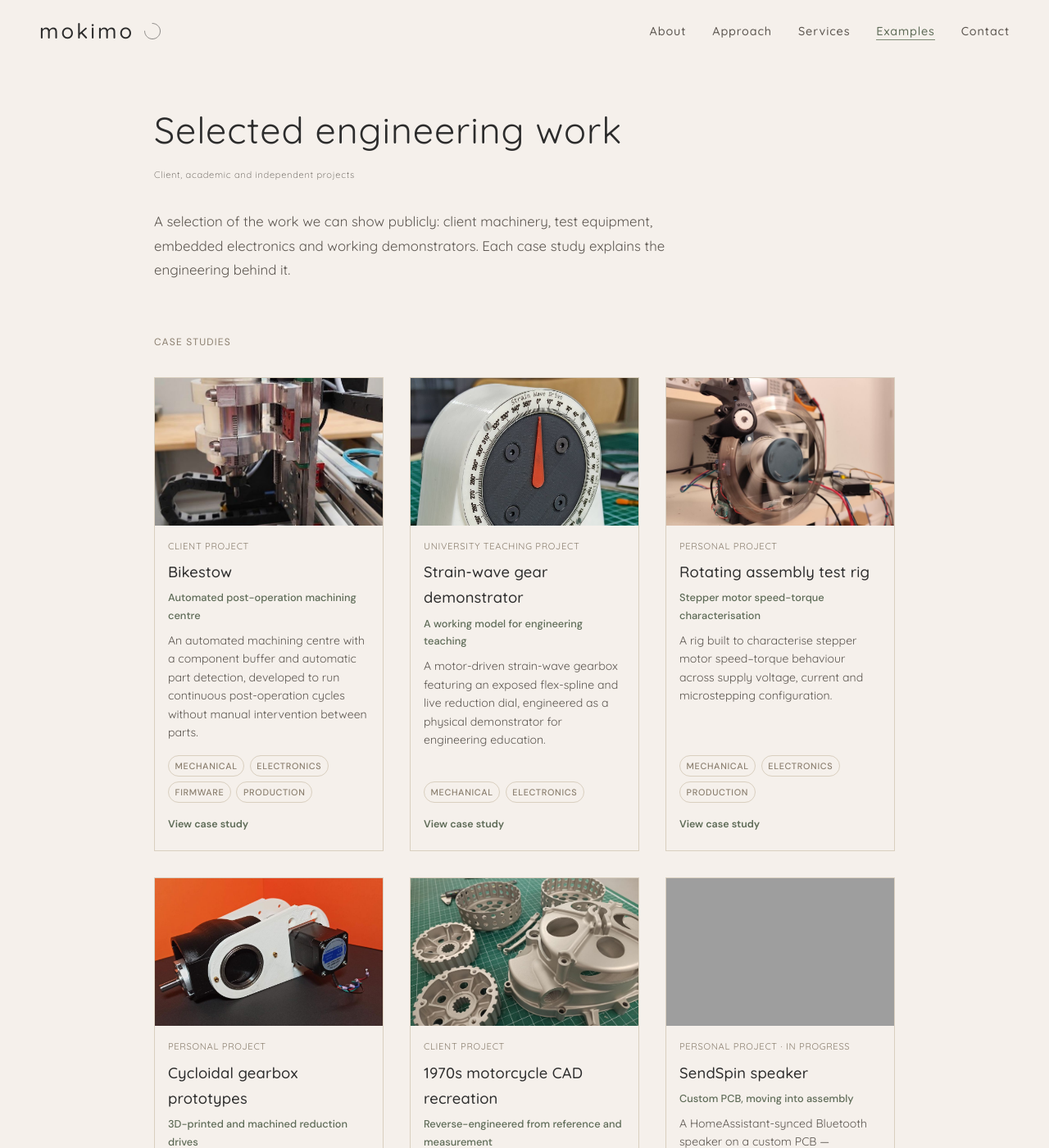
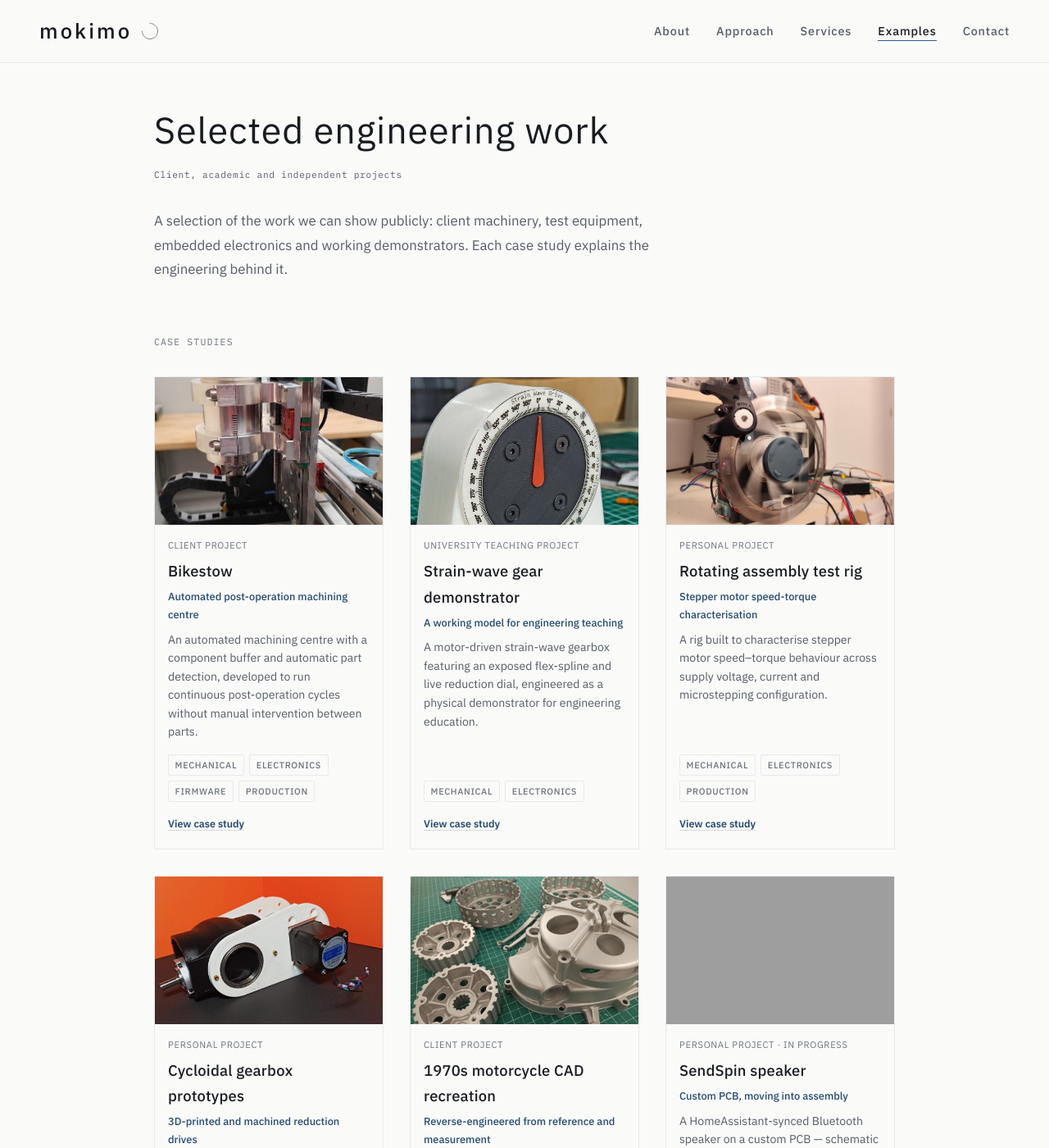
Before and after one commit to Mokimo-Limited/www.mokimo.co.uk, a Jekyll site: the page built from examples/index.html, in a window 1280 px wide and 1400 px high. Shown: the whole window at 82% size. Built offline with Jekyll 4.4.1, drawn with Linux system fonts in a browser that asks for light colours; grey boxes are pictures that could not be loaded.

Commit message:
restyle: IBM Plex type, neutral slate palette, remove decorative motion

```diff
--- a/_includes/head.html
+++ b/_includes/head.html
@@ -8,7 +8,7 @@
   <link rel="preconnect" href="https://fonts.googleapis.com">
   <link rel="preconnect" href="https://fonts.gstatic.com" crossorigin>
   <script>document.documentElement.classList.add('js');</script>
-  <link href="https://fonts.googleapis.com/css2?family=Quicksand:wght@300;400;500;600;700&family=DM+Sans:wght@400;500;600{% if page.extra_font %}&family={{ page.extra_font }}{% endif %}&display=swap" rel="stylesheet">
+  <link href="https://fonts.googleapis.com/css2?family=IBM+Plex+Sans:wght@400;500;600&family=IBM+Plex+Mono:wght@400;500&display=swap" rel="stylesheet">
   <link rel="stylesheet" href="/styles/core.css">
   {% for sheet in page.extra_css %}<link rel="stylesheet" href="/styles/pages/{{ sheet }}.css">
   {% endfor -%}
--- a/examples/process/index.html
+++ b/examples/process/index.html
@@ -6,7 +6,6 @@ body_class: process-page
 nav: examples
 extra_css:
   - examples
-extra_font: "Caveat:wght@500;600"
 ---
 
   <div class="examples-banner">
--- a/scripts/site.js
+++ b/scripts/site.js
@@ -1,14 +1,3 @@
-const siteHeader = document.querySelector('.site-header');
-
-if (siteHeader) {
-  const updateHeader = () => {
-    siteHeader.classList.toggle('scrolled', window.scrollY > 40);
-  };
-
-  updateHeader();
-  window.addEventListener('scroll', updateHeader, { passive: true });
-}
-
 const revealElements = document.querySelectorAll('.reveal');
 
 if (revealElements.length) {
@@ -17,18 +6,10 @@ if (revealElements.length) {
       entries.forEach((entry) => {
         if (!entry.isIntersecting) return;
 
-        const siblings = Array.from(
-          entry.target.parentElement.querySelectorAll('.reveal')
-        );
-        const index = siblings.indexOf(entry.target);
-
-        window.setTimeout(() => {
-          entry.target.classList.add('visible');
-        }, Math.max(index, 0) * 120);
-
+        entry.target.classList.add('visible');
         revealObserver.unobserve(entry.target);
       });
-    }, { threshold: 0.15, rootMargin: '0px 0px -40px 0px' });
+    }, { threshold: 0.15 });
 
     revealElements.forEach((element) => revealObserver.observe(element));
   } else {
--- a/styles/core.css
+++ b/styles/core.css
@@ -27,18 +27,19 @@
 /* --- Design tokens --- */
 
 :root {
-  --color-base: #F5F0EB;
-  --color-text: #2C2C2C;
-  --color-text-muted: #5C5650;
-  --color-accent: #7D8B75;
-  --color-accent-deep: #5E6B57;
-  --color-sand: #C4B5A0;
-  --color-sand-light: #D9CFBF;
-  --color-warm-brown: #8A7E6E;
+  --color-base: #FAFAF9;
+  --color-text: #181B1F;
+  --color-text-muted: #565D66;
+  --color-accent: #2E5E8C;
+  --color-accent-deep: #234A70;
+  --color-sand: #D8DADD;
+  --color-sand-light: #E8EAEC;
+  --color-warm-brown: #6E747C;
 
-  --font-display: 'Quicksand', -apple-system, sans-serif;
-  --font-body: 'Quicksand', -apple-system, sans-serif;
-  --font-heading: 'DM Sans', -apple-system, sans-serif;
+  --font-display: 'IBM Plex Sans', -apple-system, sans-serif;
+  --font-body: 'IBM Plex Sans', -apple-system, sans-serif;
+  --font-heading: 'IBM Plex Sans', -apple-system, sans-serif;
+  --font-mono: 'IBM Plex Mono', 'SFMono-Regular', Menlo, monospace;
 
   --space-xs: 0.5rem;
   --space-sm: 1rem;
@@ -75,10 +76,11 @@ main p a:not(.button):not(.text-link),
 .examples-category-link,
 .project-card-link {
 	color: var(--color-accent-deep);
-	text-decoration: none;
-	position: relative;
-	padding-bottom: 2px;
-	transition: color 0.3s ease;
+	text-decoration: underline;
+	text-decoration-thickness: 1px;
+	text-decoration-color: var(--color-sand);
+	text-underline-offset: 3px;
+	transition: color 0.15s ease, text-decoration-color 0.15s ease;
 }
 
 main p a:not(.button):not(.text-link):visited,
@@ -88,29 +90,16 @@ main p a:not(.button):not(.text-link):visited,
 	color: var(--color-accent-deep);
 }
 
-main p a:not(.button):not(.text-link)::after,
-.text-link::after,
-.examples-category-link::after,
-.project-card-link::after {
-	content: '';
-	position: absolute;
-	bottom: 0;
-	left: 0;
-	width: 0;
-	height: 1px;
-	background-color: var(--color-accent);
-	transition: width 0.3s ease;
-}
-
-main p a:not(.button):not(.text-link):hover::after,
-main p a:not(.button):not(.text-link):focus-visible::after,
-.text-link:hover::after,
-.text-link:focus-visible::after,
-.examples-category-link:hover::after,
-.examples-category-link:focus-visible::after,
-.project-card-link:hover::after,
-.project-card-link:focus-visible::after {
-	width: 100%;
+main p a:not(.button):not(.text-link):hover,
+main p a:not(.button):not(.text-link):focus-visible,
+.text-link:hover,
+.text-link:focus-visible,
+.examples-category-link:hover,
+.examples-category-link:focus-visible,
+.project-card-link:hover,
+.project-card-link:focus-visible {
+	color: var(--color-text);
+	text-decoration-color: var(--color-accent);
 }
 
 /* --- Footer --- */
@@ -167,24 +156,8 @@ main p a:not(.button):not(.text-link):focus-visible::after,
   display: flex;
   justify-content: space-between;
   align-items: center;
-  transition: background-color 0.4s ease, box-shadow 0.4s ease;
-}
-
-.site-header.scrolled {
-  background-color: rgba(245, 240, 235, 0.95);
-  backdrop-filter: blur(8px);
-  -webkit-backdrop-filter: blur(8px);
-}
-
-/* Keep the fixed header legible above the examples-page banners */
-.electronics-page .site-header,
-.firmware-page .site-header,
-.production-page .site-header,
-.process-page .site-header {
-  background-color: rgba(245, 240, 235, 0.92);
-  backdrop-filter: blur(8px);
-  -webkit-backdrop-filter: blur(8px);
-  box-shadow: 0 3px 16px rgba(30, 28, 26, 0.18);
+  background-color: var(--color-base);
+  border-bottom: 1px solid var(--color-sand-light);
 }
 
 .wordmark {
@@ -227,32 +200,18 @@ main p a:not(.button):not(.text-link):focus-visible::after,
   letter-spacing: 0.06em;
   color: var(--color-text-muted);
   text-decoration: none;
-  position: relative;
   padding-bottom: 2px;
-  transition: color 0.3s ease;
-}
-
-.site-nav a::after {
-  content: '';
-  position: absolute;
-  bottom: 0;
-  left: 0;
-  width: 0;
-  height: 1px;
-  background-color: var(--color-accent);
-  transition: width 0.3s ease;
+  transition: color 0.15s ease;
 }
 
 .site-nav a:hover,
-.site-nav a:focus-visible,
-.site-nav a[aria-current='page'] {
-  color: var(--color-accent-deep);
+.site-nav a:focus-visible {
+  color: var(--color-text);
 }
 
-.site-nav a:hover::after,
-.site-nav a:focus-visible::after,
-.site-nav a[aria-current='page']::after {
-  width: 100%;
+.site-nav a[aria-current='page'] {
+  color: var(--color-text);
+  border-bottom: 1px solid var(--color-accent);
 }
 
 .content {
@@ -333,17 +292,17 @@ main p a:not(.button):not(.text-link):focus-visible::after,
 }
 
 .page-meta {
-  font-family: var(--font-body);
+  font-family: var(--font-mono);
   font-size: 0.7rem;
-  font-weight: 300;
+  font-weight: 400;
   letter-spacing: 0.06em;
   color: var(--color-text-muted);
   margin-bottom: var(--space-md);
 }
 
 .section-label {
-  font-family: var(--font-heading);
-  font-size: 0.75rem;
+  font-family: var(--font-mono);
+  font-size: 0.72rem;
   font-weight: 400;
   letter-spacing: 0.1em;
   color: var(--color-warm-brown);
--- a/styles/pages/examples.css
+++ b/styles/pages/examples.css
@@ -34,7 +34,7 @@
   max-width: 1000px;
   margin: 0 auto;
   padding: 0 var(--side-padding);
-  font-family: ui-monospace, 'SFMono-Regular', Consolas, Menlo, monospace;
+  font-family: var(--font-mono);
   font-size: 0.78rem;
   line-height: 1.65;
   color: var(--color-text-muted);
@@ -69,19 +69,13 @@
 }
 
 .banner-sketch-note {
-  font-family: 'Caveat', cursive;
-  font-size: 1.6rem;
+  font-family: var(--font-mono);
+  font-size: 0.78rem;
+  letter-spacing: 0.04em;
+  text-transform: uppercase;
   line-height: 1;
   color: var(--color-warm-brown);
   white-space: nowrap;
-}
-
-.banner-sketch-note:nth-child(3n+1) {
-  transform: rotate(-1.5deg);
-}
-
-.banner-sketch-note:nth-child(3n+2) {
-  transform: rotate(1deg);
 }
 
 .banner-sketch-note .strike {
@@ -214,8 +208,7 @@
   margin: 0;
   overflow: hidden;
   border: 1px solid var(--color-sand-light);
-  background-color: #FBF8F4;
-  box-shadow: 0 0.7rem 1.8rem rgba(44, 44, 44, 0.1);
+  background-color: var(--color-base);
 }
 
 .project-media img {
@@ -258,8 +251,7 @@
 .gallery-item {
   overflow: hidden;
   border: 1px solid var(--color-sand-light);
-  background-color: #FBF8F4;
-  box-shadow: 0 0.45rem 1.2rem rgba(44, 44, 44, 0.08);
+  background-color: var(--color-base);
 }
 
 .gallery-caption {
@@ -289,13 +281,12 @@
   flex-direction: column;
   border: 1px solid var(--color-sand-light);
   color: inherit;
-  transition: border-color 0.25s ease, transform 0.25s ease;
+  transition: border-color 0.15s ease;
 }
 
 .project-card:hover,
 .project-card:focus-within {
   border-color: var(--color-accent);
-  transform: translateY(-2px);
 }
 
 .project-card-image {
@@ -390,7 +381,7 @@
   color: var(--color-warm-brown);
   border: 1px solid var(--color-sand-light);
   padding: 0.25em 0.7em;
-  border-radius: 100px;
+  border-radius: 2px;
   white-space: nowrap;
 }
 
```
Also changed, not shown: styles/pages/concepts.css (+3 -5 lines), styles/pages/home.css (+5 -8 lines).
